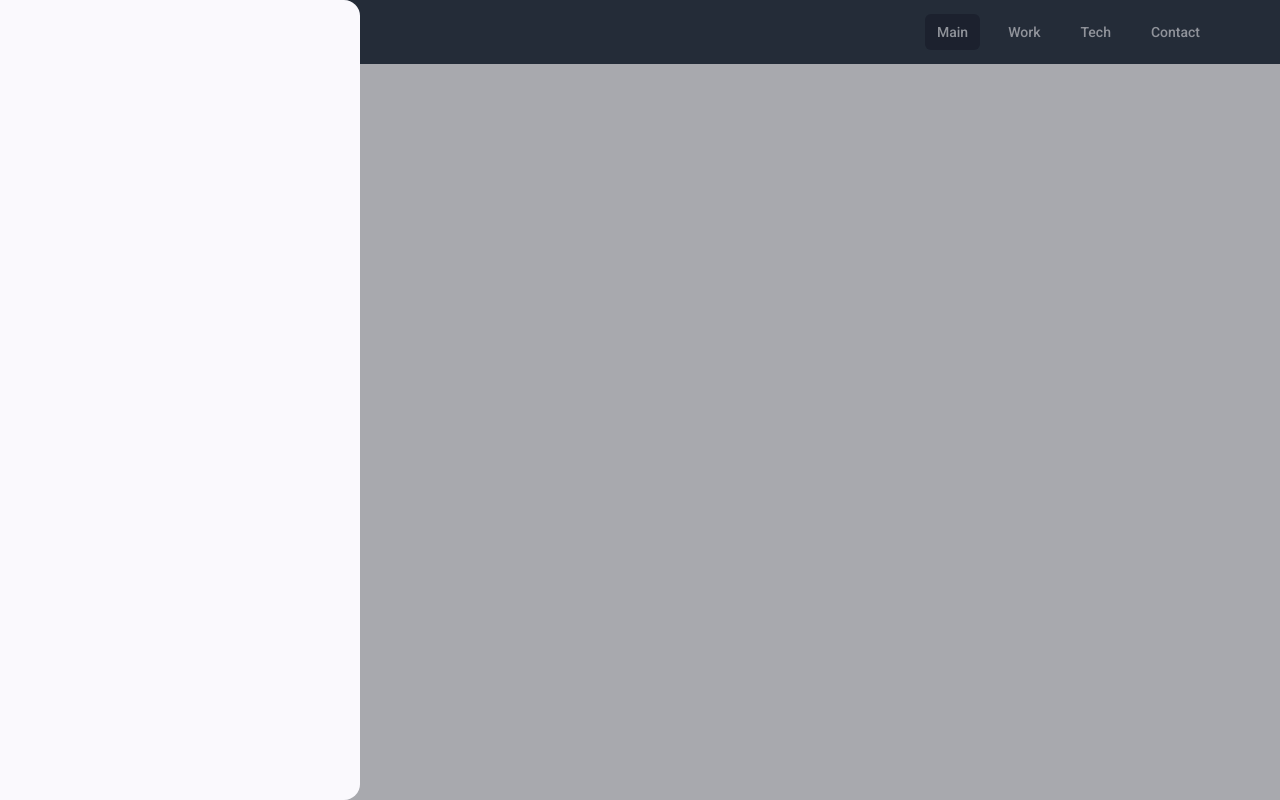
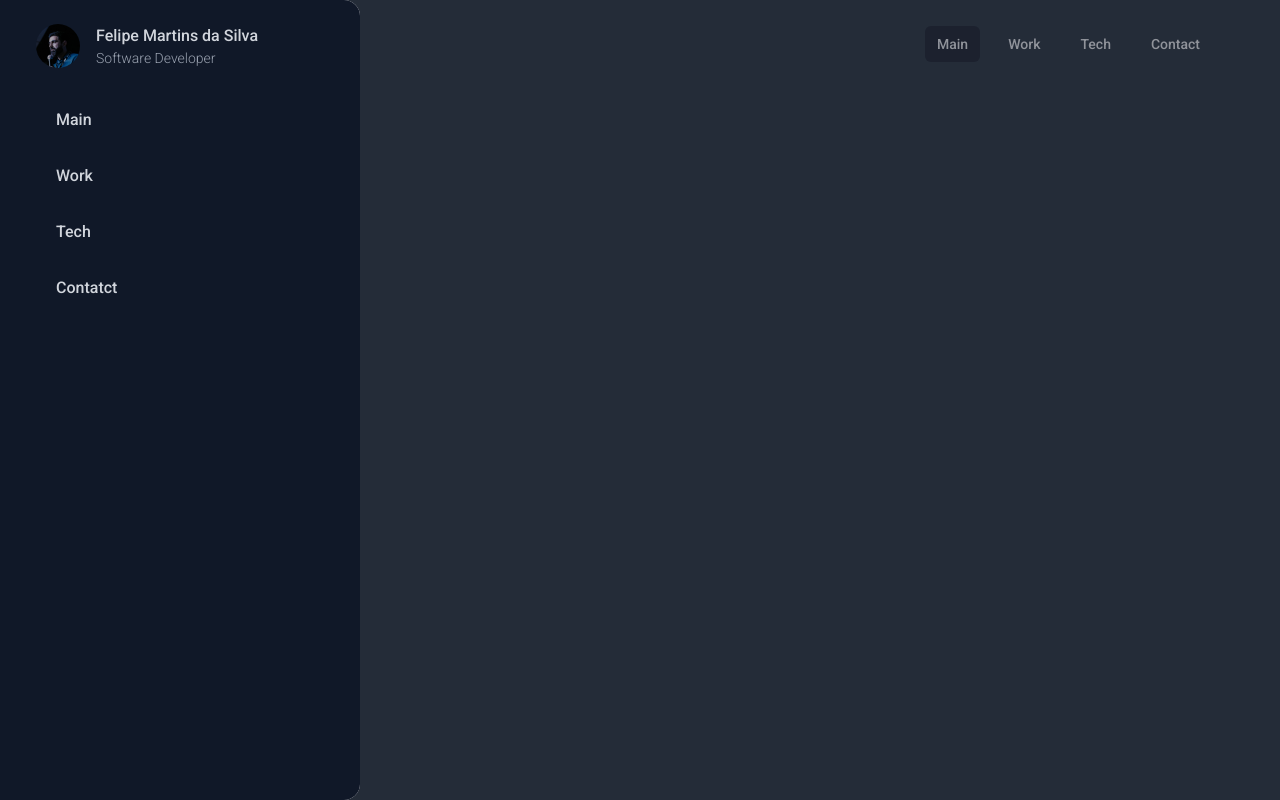
Before and after one commit to f3lipems/f3lipe, an Angular app: page / in a window 1280 px wide. Both pictures are taken after a click on the button "Toggle drawer". Built offline with nearby package versions, Linux system fonts and the light colour scheme.

Commit message:
add menu on sidnav

```diff
--- a/src/app/app.component.html
+++ b/src/app/app.component.html
@@ -1,8 +1,28 @@
 <mat-drawer-container class="h-full" [hasBackdrop]="true">
     <mat-drawer #drawer [mode]="'over'">
+        <div class="h-full bg-gray-900">
+            <div class="p-6 w-full flex items-center justify-between">
+                <div class="pl-3">
+                    <app-user></app-user>
 
+                    <!-- Mobile menu, show/hide based on menu state. -->
+                    <div class="mt-6">
+                        <div class="space-y-4 px-2 pt-2 pb-3">
+                            <a href="#"
+                                class="block rounded-md px-3 py-2 text-base font-medium text-gray-300 hover:bg-gray-700 hover:text-white">Main</a>
+                            <a href="#"
+                                class="block rounded-md px-3 py-2 text-base font-medium text-gray-300 hover:bg-gray-700 hover:text-white">Work</a>
+                            <a href="#"
+                                class="block rounded-md px-3 py-2 text-base font-medium text-gray-300 hover:bg-gray-700 hover:text-white">Tech</a>
+                            <a href="#"
+                                class="block rounded-md px-3 py-2 text-base font-medium text-gray-300 hover:bg-gray-700 hover:text-white">Contatct</a>
+                        </div>
+                    </div>
+                </div>
+            </div>
+        </div>
     </mat-drawer>
-    <mat-drawer-content>
+    <mat-drawer-content class="bg-gray-800">
         <!-- <app-navbar [toggleSidenav]="toggleSidenav()"></app-navbar> -->
         <app-navbar [toggleSidenav]="toggleSidenav.bind(this)"></app-navbar>
         <app-header></app-header>
--- a/src/app/app.component.ts
+++ b/src/app/app.component.ts
@@ -7,6 +7,7 @@ import { MatDrawer, MatSidenavModule } from '@angular/material/sidenav';
 import { NavbarComponent } from '../app/components/navbar/navbar.component';
 import { HeaderComponent } from '../app/components/header/header.component';
 import { FooterComponent } from '../app/components/footer/footer.component';
+import { UserComponent } from '../app/components/user/user.component';
 
 @Component({
   selector: 'app-root',
@@ -15,7 +16,8 @@ import { FooterComponent } from '../app/components/footer/footer.component';
     MatSidenavModule,
     NavbarComponent,
     HeaderComponent,
-    FooterComponent
+    FooterComponent,
+    UserComponent
   ],
   templateUrl: './app.component.html',
   styleUrl: './app.component.css'
--- a/src/app/components/navbar/navbar.component.html
+++ b/src/app/components/navbar/navbar.component.html
@@ -1,25 +1,12 @@
 <nav class="bg-gray-800">
-    <div class="mx-auto max-w-7xl px-2 sm:px-6 lg:px-8">
+    <div class="pt-3 mx-auto max-w-7xl px-2 sm:px-6 lg:px-8">
         <div class="relative flex h-16 items-center justify-between">
 
             <div class="absolute inset-y-0 left-0 flex items-center pr-2 sm:static sm:inset-auto sm:ml-6 sm:pr-0">
                 <div class="relative ml-3">
-                    <div class="flex space-x-4">
-                        <div>
-                            <img class="size-11 rounded-full"
-                            src="felipe.png" alt="Felipe">
-                            <!-- <img ngSrc="cat.jpg" width="400" height="200"> -->
-
-                        </div>
-                        <div>
-                            <h2 class="font-medium text-gray-300">Felipe Martins da Silva</h2>
-                            <h3 class="text-sm font-light text-gray-400">Software Developer</h3>
-                        </div>
-
-                    </div>
+                    <app-user></app-user>
                 </div>
             </div>
-
 
             <div class="flex flex-1 items-center justify-center sm:items-stretch sm:justify-end">
                 <div class="hidden sm:mr-6 sm:block">
@@ -60,18 +47,4 @@
             </div>
         </div>
     </div>
-
-    <!-- Mobile menu, show/hide based on menu state. -->
-    <!-- <div class="sm:hidden" id="mobile-menu">
-        <div class="space-y-1 px-2 pt-2 pb-3">
-            <a href="#" class="block rounded-md bg-gray-900 px-3 py-2 text-base font-medium text-white"
-                aria-current="page">Main</a>
-            <a href="#"
-                class="block rounded-md px-3 py-2 text-base font-medium text-gray-300 hover:bg-gray-700 hover:text-white">Team</a>
-            <a href="#"
-                class="block rounded-md px-3 py-2 text-base font-medium text-gray-300 hover:bg-gray-700 hover:text-white">Projects</a>
-            <a href="#"
-                class="block rounded-md px-3 py-2 text-base font-medium text-gray-300 hover:bg-gray-700 hover:text-white">Calendar</a>
-        </div>
-    </div> -->
 </nav>
--- a/src/app/components/navbar/navbar.component.ts
+++ b/src/app/components/navbar/navbar.component.ts
@@ -1,8 +1,9 @@
 import { Component, Input } from '@angular/core';
+import { UserComponent } from "../user/user.component";
 
 @Component({
   selector: 'app-navbar',
-  imports: [],
+  imports: [UserComponent],
   templateUrl: './navbar.component.html',
   styleUrl: './navbar.component.css'
 })
--- /dev/null
+++ b/src/app/components/user/user.component.html
@@ -0,0 +1,12 @@
+<div class="flex space-x-4">
+    <div>
+        <img class="size-11 rounded-full"
+        src="felipe.png" alt="Felipe">
+        <!-- <img ngSrc="cat.jpg" width="400" height="200"> -->
+
+    </div>
+    <div>
+        <h2 class="font-medium text-gray-300">Felipe Martins da Silva</h2>
+        <h3 class="text-sm font-light text-gray-400">Software Developer</h3>
+    </div>
+</div>
```
Also changed, not shown: src/app/components/user/user.component.ts (added, +11 -0 lines), src/app/components/user/user.component.css (added), 1 other file (tests, documents, lock files or other folders).
